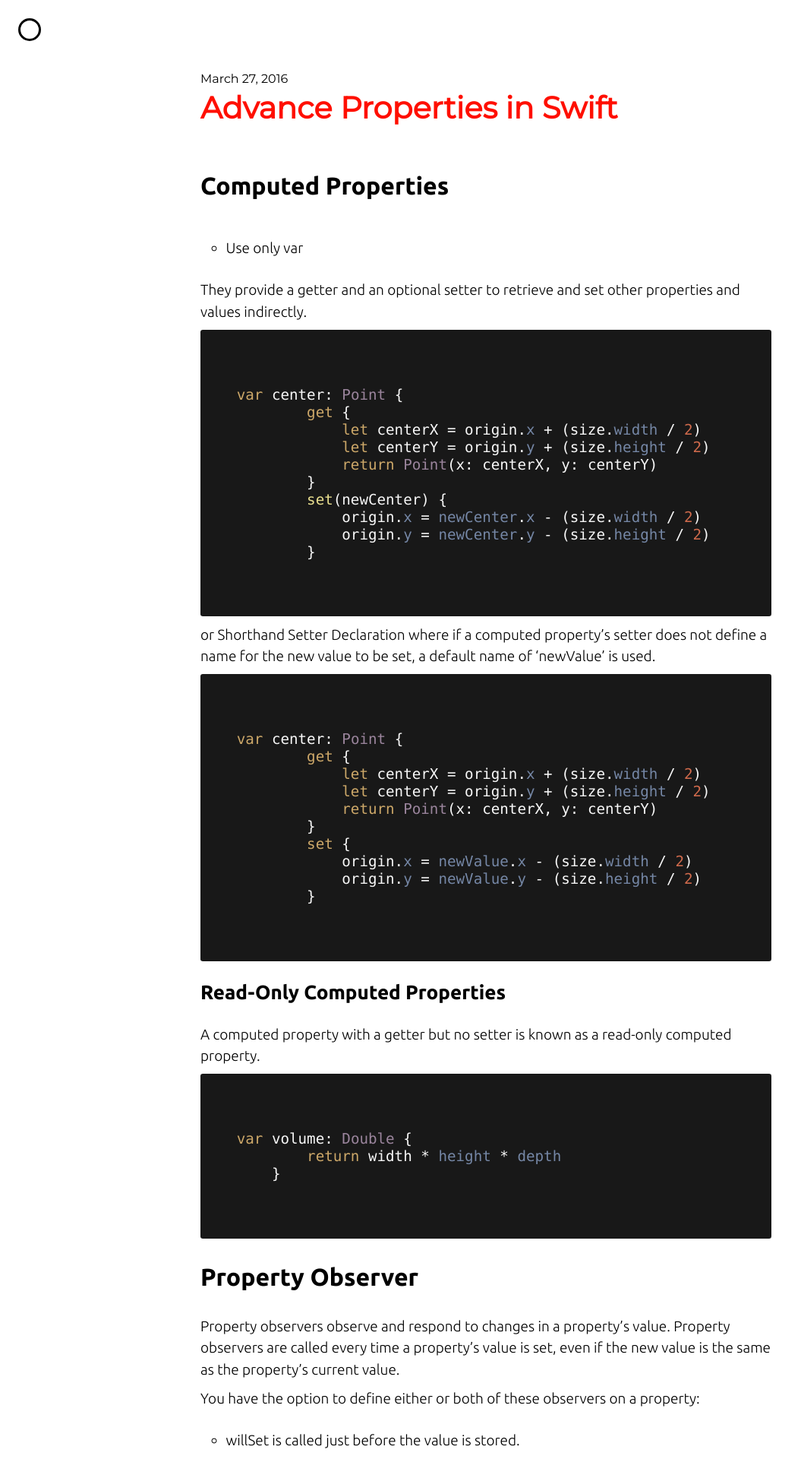
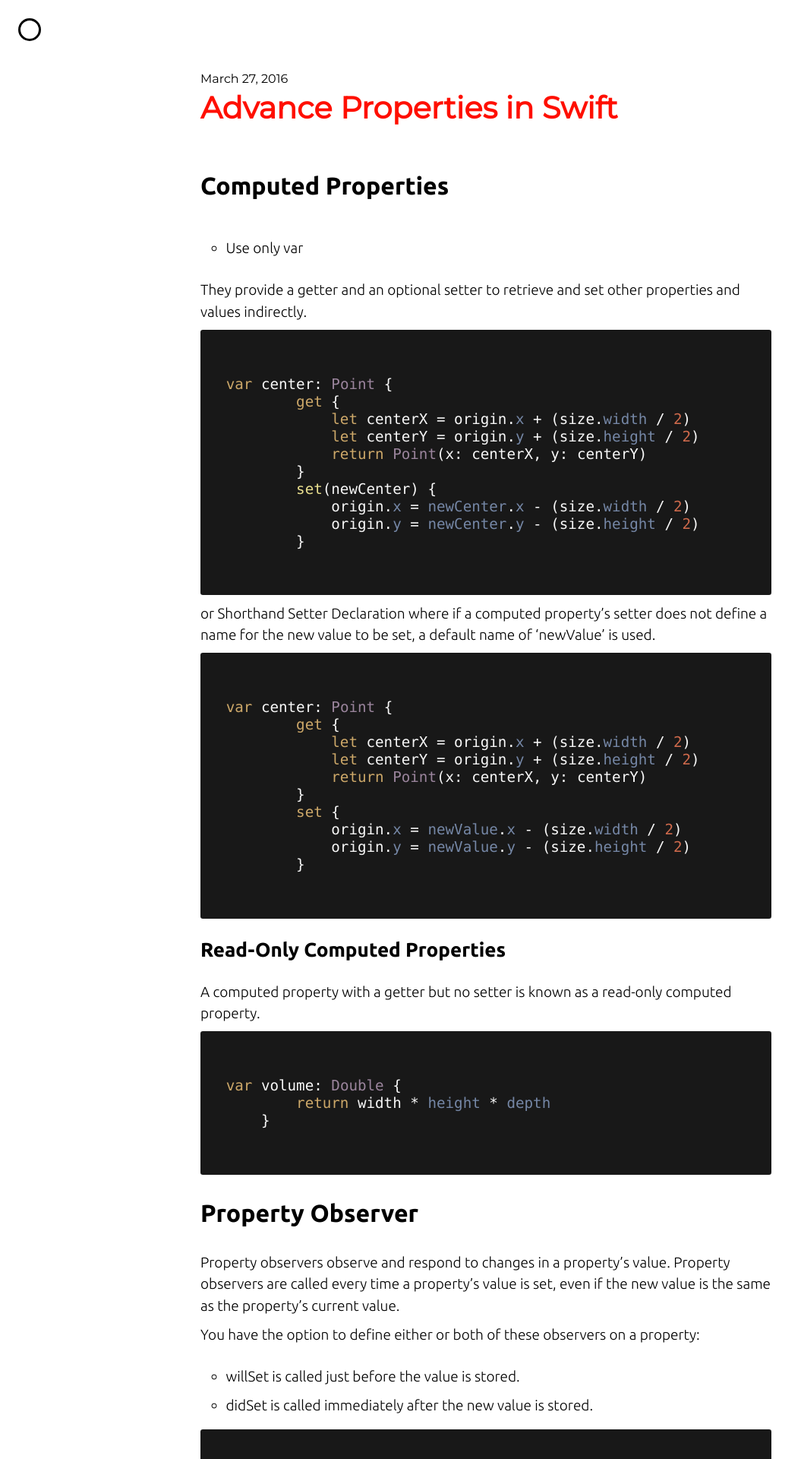
Before and after one commit to tarangpatel/whatilove, a Jekyll site: the page built from _posts/2016-03-27-computed-properties-observer.markdown, in a window 1280 px wide. Shown: the top 1920 px of the page at 76% size, without its empty margins (0-1055 px from the left). Built offline with Jekyll 4.4.1, drawn with Linux system fonts in a browser that asks for light colours; nearby versions of some CDN libraries; comment, search, counter and statistics services are not loaded.

Commit message:
Update _syntax_highlighting.scss

```diff
--- a/_sass/_syntax_highlighting.scss
+++ b/_sass/_syntax_highlighting.scss
@@ -13,9 +13,9 @@
   }
 }
 
-.highlight { background: #181818; padding: 16px; overflow: auto; line-height: 1.2; border-radius: 0.2em }
+.highlight { background: #181818; padding: 2px; overflow: auto; line-height: 1.2; border-radius: 0.2em }
 .highlight pre { margin: 0}
-.highlight code { color: #F8F8F8; font-family: "Source Code Pro", Menlo, monospace; font-size: 70% }
+.highlight code { color: #F8F8F8; font-family: "Source Code Pro", Menlo, monospace; font-size: 60% }
 .highlight .hll { background-color: #ffffcc }
 .highlight .c { color: #5F5A60; font-style: italic } /* Comment */
 .highlight .err { border:#B22518; } /* Error */
```
